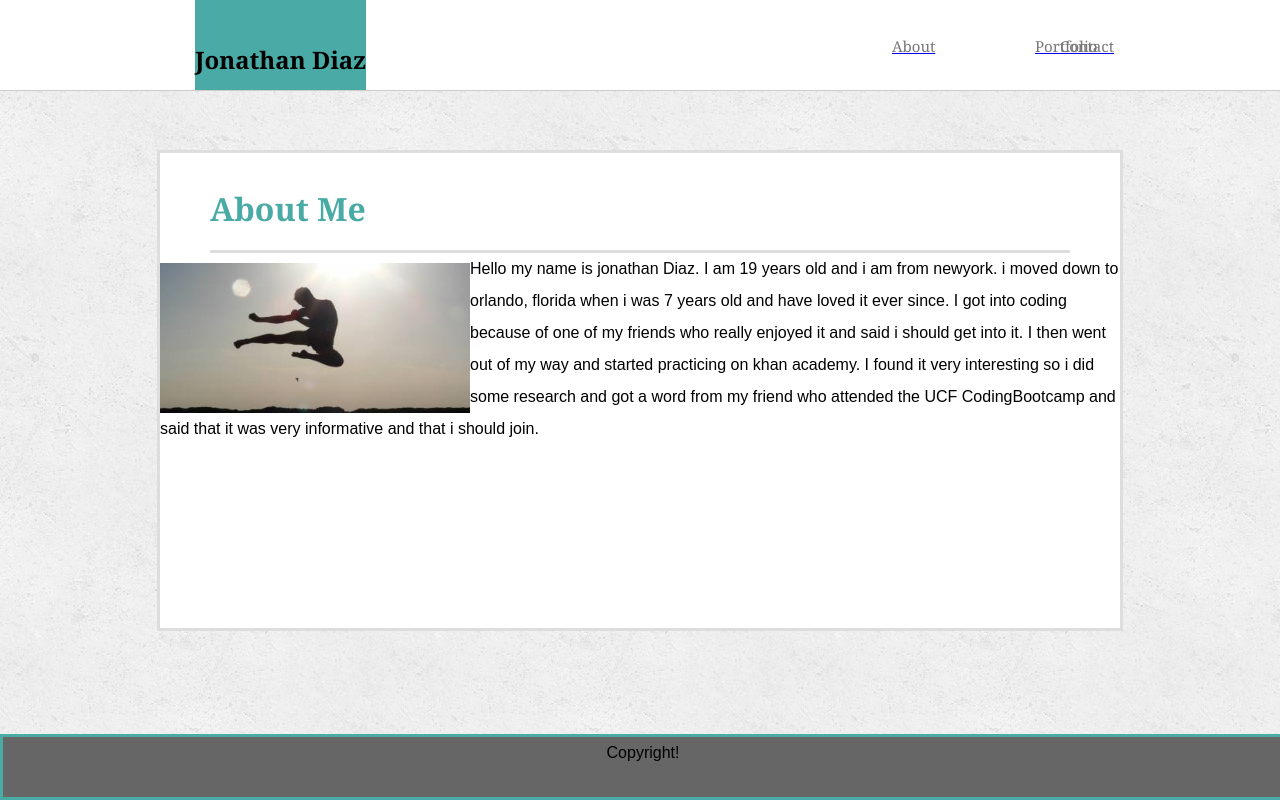
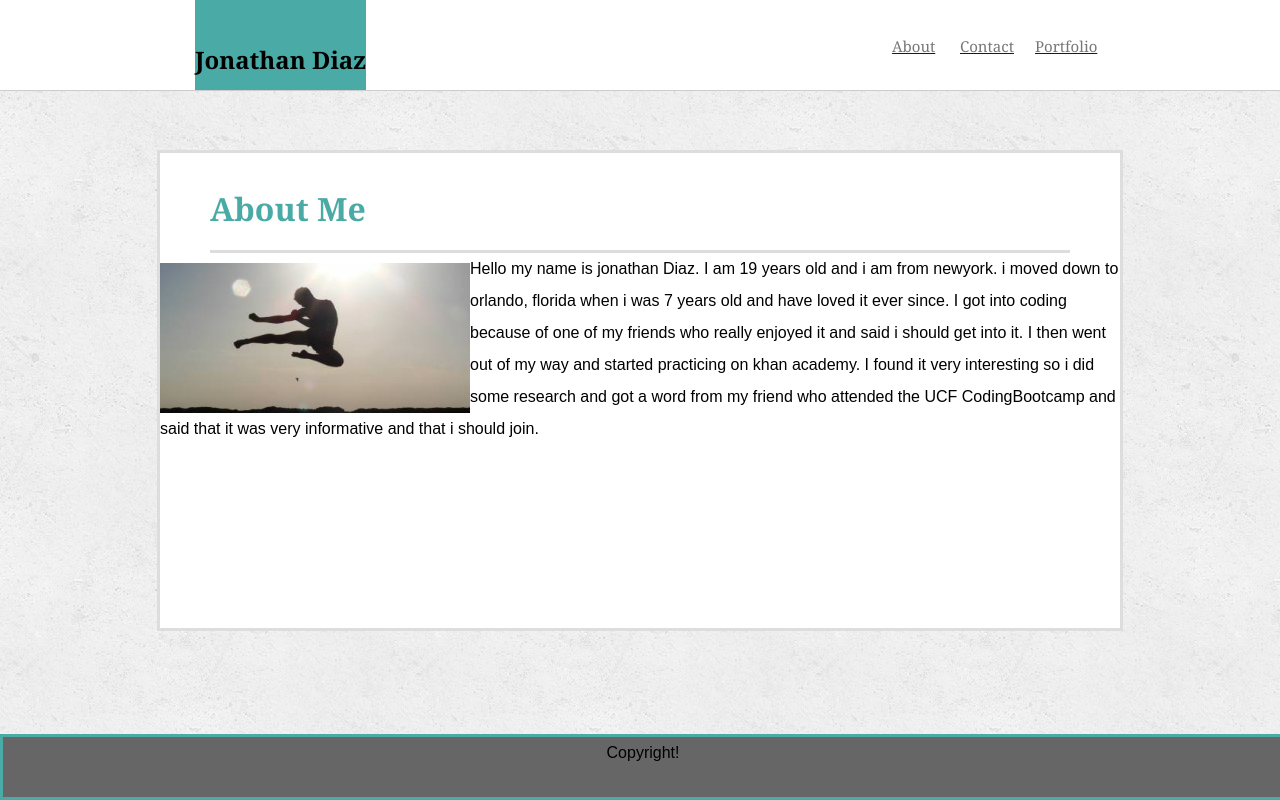
Before and after one commit to Johndoe0914/Basic-Portfolio, a plain HTML site: page index.html in a window 1280 px wide. Drawn offline with Linux system fonts and the light colour scheme.

Commit message:
fixing nav options

```diff
--- a/assets/css/style.css
+++ b/assets/css/style.css
@@ -97,7 +97,7 @@ body{
 }
 .contact{
     position: absolute;
-    left: 100px;
+    left: 0px;
     text-align: center;
 }
 
```
